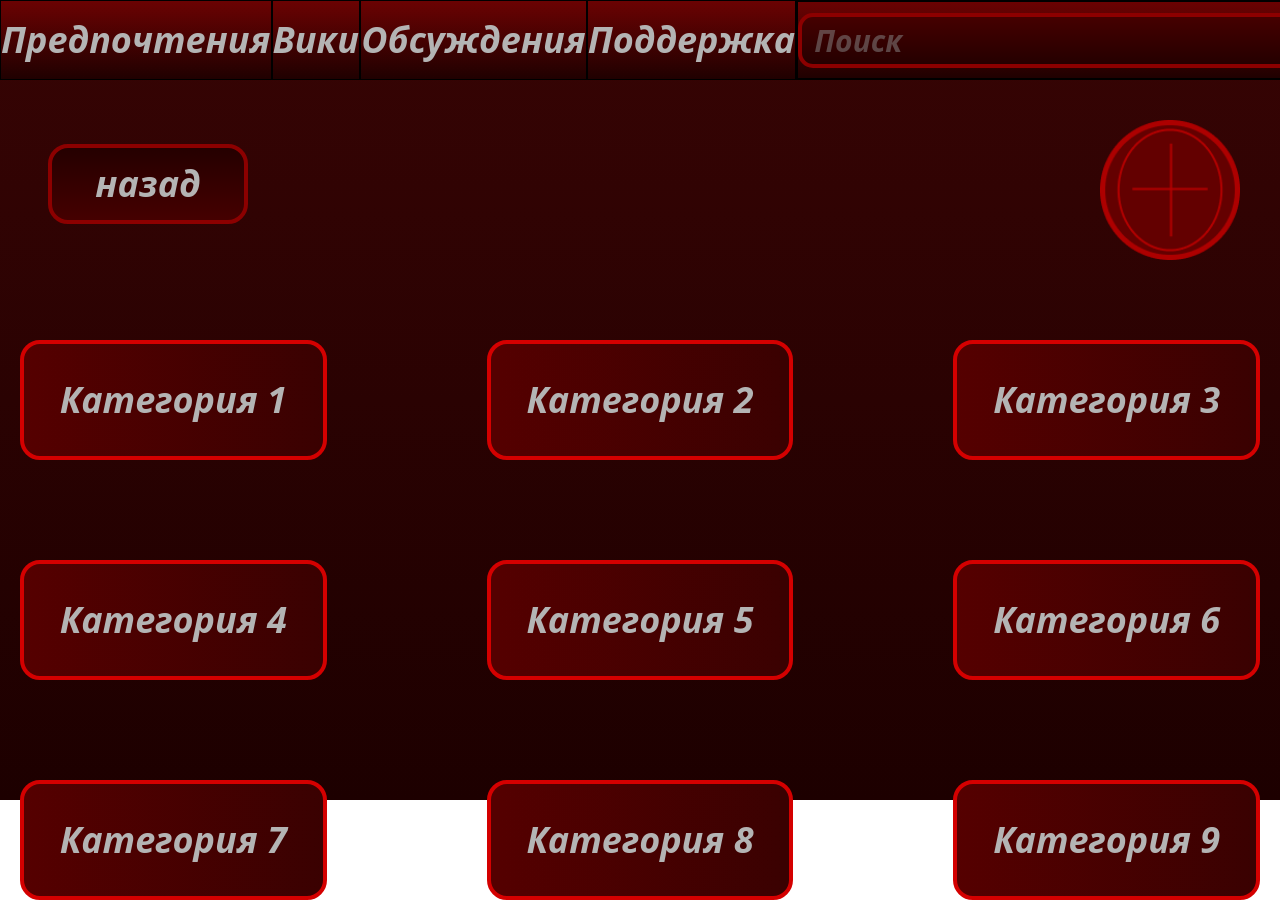
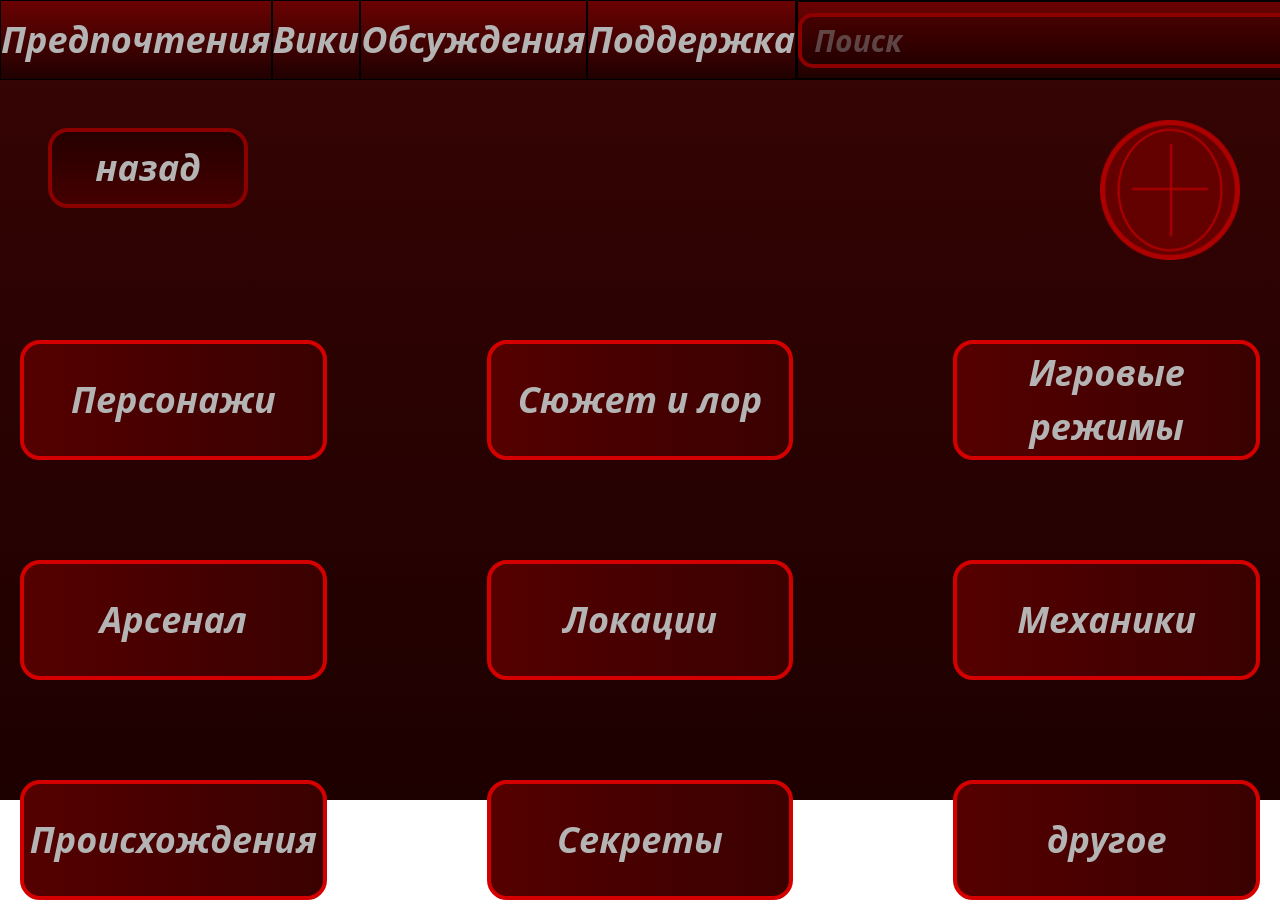
Before and after one commit to Terramech/RIP_course, a plain HTML site: page categories.html in a window 1280 px wide. Shown: the top 920 px of the page. Drawn offline with nearby package versions, Linux system fonts and the light colour scheme.

Commit message:
added favicon and named categories

```diff
--- a/categories.html
+++ b/categories.html
@@ -5,7 +5,7 @@
     <script src="https://cdn.jsdelivr.net/npm/@tailwindcss/browser@4"></script>
     <meta charset="UTF-8">
     <meta name="viewport" content="width=device-width, initial-scale=1.0">
-
+    <link rel="icon" type="image/x-icon" href="images/favicon.png">
     <title>Categories</title>
 </head>
 <body>
@@ -24,7 +24,7 @@
                 </div>
             </header>
             <div>
-                <div class="flex justify-center items-center gap-4">
+                <div class="flex justify-center">
                     <div>
                         <button class="returnBtn">назад</button>
                     </div>
@@ -36,15 +36,15 @@
                     </span>
                 </div>
                 <div class="categoryGrid">
-                    <button class="categoryBtn">Категория 1</button>
-                    <button class="categoryBtn">Категория 2</button>
-                    <button class="categoryBtn">Категория 3</button>
-                    <button class="categoryBtn">Категория 4</button>
-                    <button class="categoryBtn">Категория 5</button>
-                    <button class="categoryBtn">Категория 6</button>
-                    <button class="categoryBtn">Категория 7</button>
-                    <button class="categoryBtn">Категория 8</button>
-                    <button class="categoryBtn">Категория 9</button>
+                    <button class="categoryBtn">Персонажи</button>
+                    <button class="categoryBtn">Арсенал</button>
+                    <button class="categoryBtn">Происхождения</button>
+                    <button class="categoryBtn">Сюжет и лор</button>
+                    <button class="categoryBtn">Локации</button>
+                    <button class="categoryBtn">Секреты</button>
+                    <button class="categoryBtn">Игровые режимы</button>
+                    <button class="categoryBtn">Механики</button>
+                    <button class="categoryBtn">другое</button>
                 </div>
             </div>
 </body>
--- a/css/style.css
+++ b/css/style.css
@@ -123,8 +123,9 @@ header {
 }
 .categoryGrid {
     display: grid;
+    grid-template-rows: repeat(3, 1fr);
     grid-template-columns: repeat(3, 1fr);
-    grid-template-rows: repeat(3, 1fr);
+    grid-auto-flow: column;
     row-gap: 100px;
     column-gap: 20vh;
     padding: 20px;
```
Also changed, not shown: index.html (+1 -0 lines), images/favicon.png (added).
